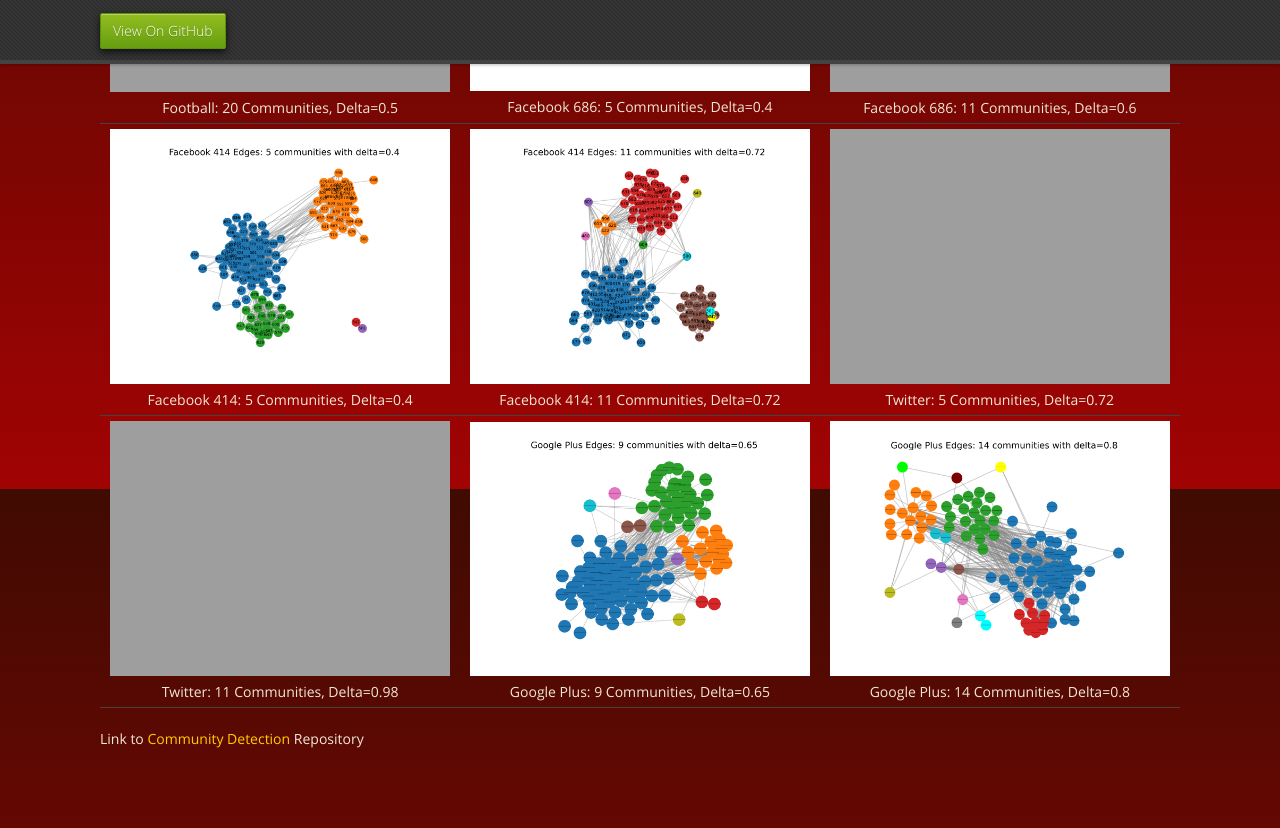
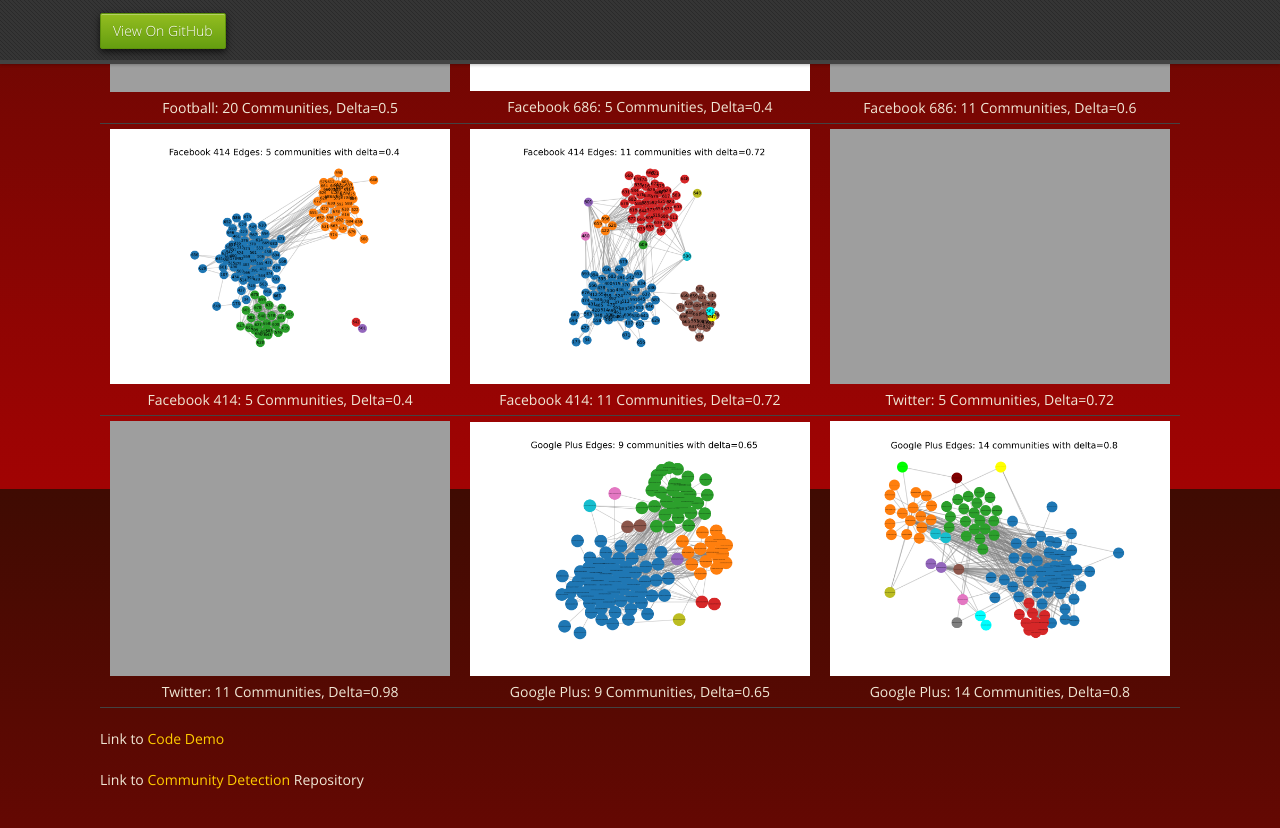
Before and after one commit to frimps-astro/frimps-astro.github.io, a Jekyll site: the page built from community-detection.md, in a window 1280 px wide and 900 px high, scrolled down 2211 px. Shown: the top 828 px of the window. Built offline with Jekyll 4.4.1, drawn with Linux system fonts in a browser that asks for light colours.

Commit message:
added code demo to community detection page

```diff
--- a/community-detection.md
+++ b/community-detection.md
@@ -26,5 +26,6 @@ Link to [Community Detection](https://github.com/frimps-astro/frimps-astro.githu
 <a href="https://frimps-astro.github.io/assets/images/communities/facebook_414_edges_delta_0.4.png"><img width="100%" alt="Facebook 414: 5 Communities, Delta=0.4" src="https://frimps-astro.github.io/assets/images/communities/facebook_414_edges_delta_0.4.png"></a>  Facebook 414: 5 Communities, Delta=0.4 | <a href="https://frimps-astro.github.io/assets/images/communities/facebook_414_edges_delta_0.72.png"><img width="100%" alt="Facebook 414: 11 Communities, Delta=0.4" src="https://frimps-astro.github.io/assets/images/communities/facebook_414_edges_delta_0.72.png"></a>  Facebook 414: 11 Communities, Delta=0.72 |<a href="https://frimps-astro.github.io/assets/images/communities/twitter_edges_delta_0.93.png"> <img width="100%" alt="Twitter: 5 Communities, Delta=0.72" src="https://frimps-astro.github.io/assets/images/communities/twitter_edges_delta_0.72.png"></a>  Twitter: 5 Communities, Delta=0.72  |
 <a href="https://frimps-astro.github.io/assets/images/communities/twitter_edges_delta_0.98.png"> <img width="100%" alt="Twitter: 7 Communities, Delta=0.98" src="https://frimps-astro.github.io/assets/images/communities/twitter_edges_delta_0.98.png"></a>  Twitter: 11 Communities, Delta=0.98 |<a href="https://frimps-astro.github.io/assets/images/communities/google_plus_edges_delta_0.65.png"><img width="100%" alt="Google Plus: 9 Communities, Delta=0.65" src="https://frimps-astro.github.io/assets/images/communities/google_plus_edges_delta_0.65.png"></a>  Google Plus: 9 Communities, Delta=0.65 |<a href="https://frimps-astro.github.io/assets/images/communities/google_plus_edges_delta_0.8.png"><img width="100%" alt="Google Plus: 14 Communities, Delta=0.8" src="https://frimps-astro.github.io/assets/images/communities/google_plus_edges_delta_0.8.png"> </a> Google Plus: 14 Communities, Delta=0.8|
 
+Link to [Code Demo](https://player.vimeo.com/video/813632413?h=e8c34b2b94)
 
 Link to [Community Detection](https://github.com/frimps-astro/frimps-astro.github.io/tree/community) Repository
```
Also changed, not shown: 2 other files.
